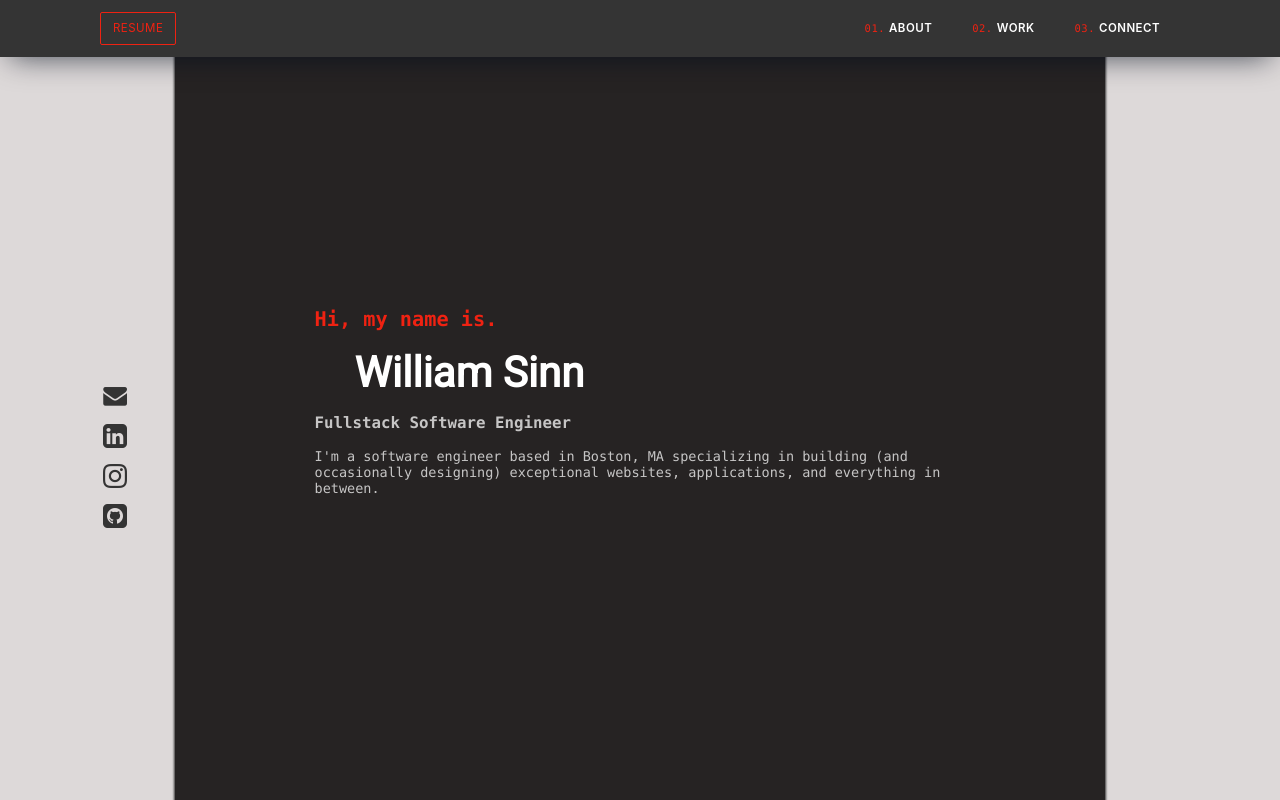
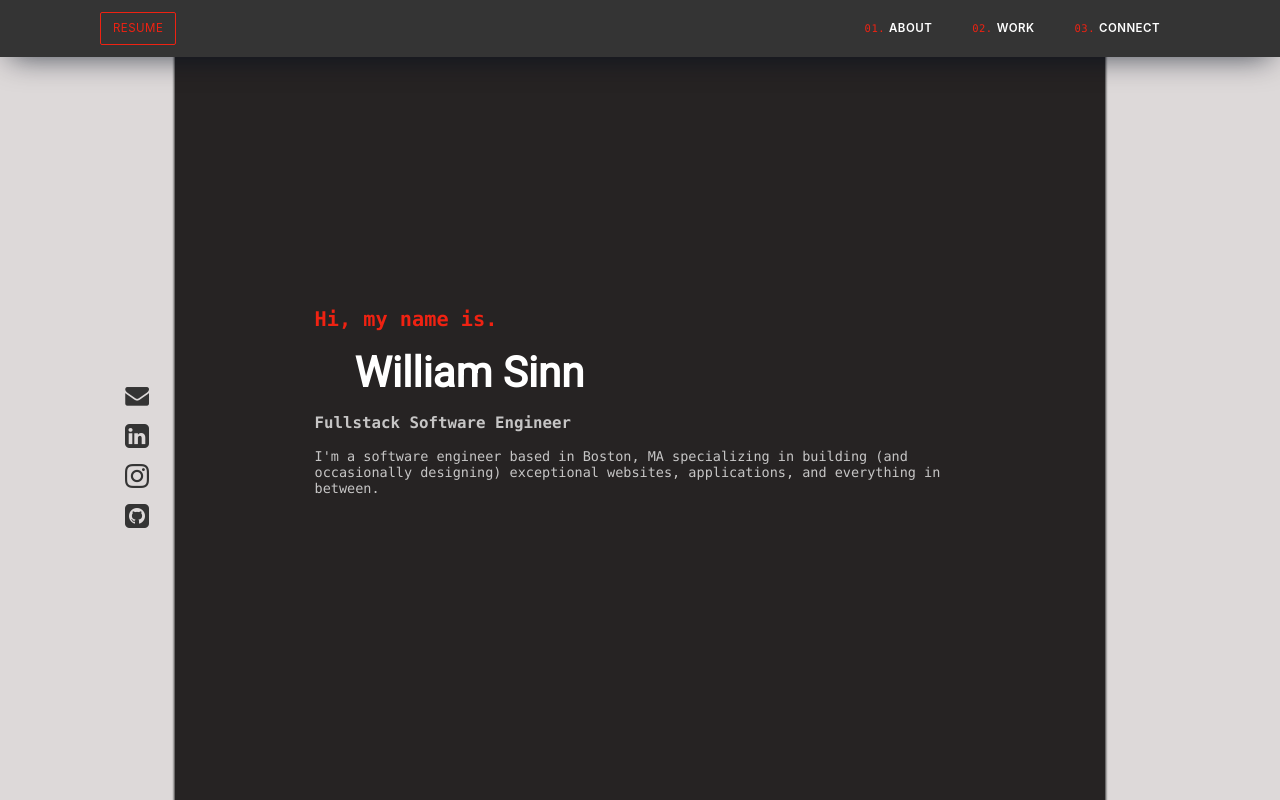
Before and after one commit to willsinn/ws-portfolio, a React (Create React App) app: page / in a window 1280 px wide. Shown: the top 800 px of the page. Built offline with nearby package versions, Linux system fonts and the light colour scheme; a web font is replaced by a local one.

Commit message:
reposition icons

```diff
--- a/src/App.css
+++ b/src/App.css
@@ -111,7 +111,7 @@ li {
 }
 .sider-container {
   position: fixed;
-  left: 85px;
+  left: 107px;
   bottom: 33%;
   height: 160px;
   border-radius: 3px;
--- a/src/components/ReturnClipped.js
+++ b/src/components/ReturnClipped.js
@@ -31,10 +31,6 @@ const ReturnClipped = ({ alert, contact, handleCopySeq, handleClosePopup }) => {
               <span>Copy to clipboard</span>
             </div>
           ) : null}
-          <div className="popup-info">
-            <div className="triangle-up"></div>
-            <span>Copy to clipboard</span>
-          </div>
           <i
             className="fa fa-clipboard"
             aria-hidden="true"
```
